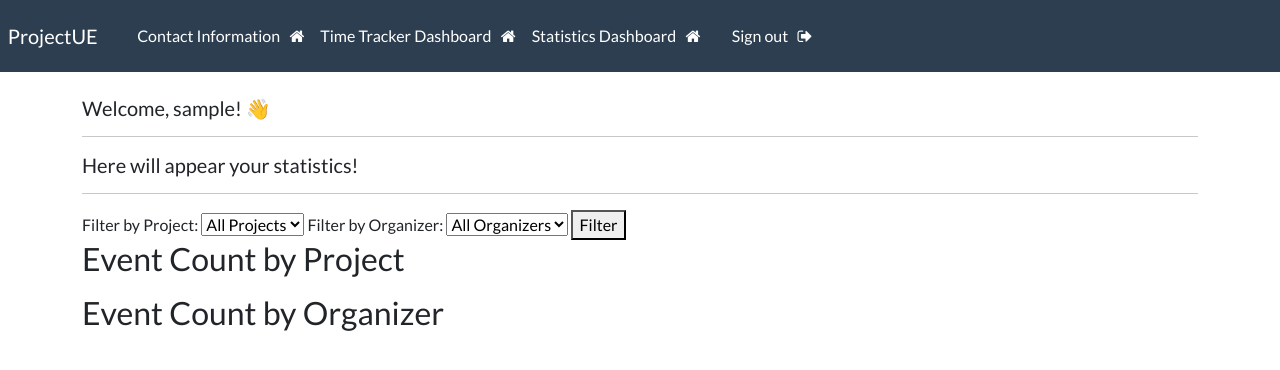
After one commit to Fractaliter/ProjectUE, a Django app: page /statistics_dashboard in a window 1280 px wide. The commit adds this page. Shown: the top 370 px of the page. Run offline with Django 4.2, Linux system fonts and the light colour scheme; the visitor is signed in with stand-in values (Sample User, id 1); data comes from the database, SQL or seed files in the repository; data that the repository does not hold is empty.

Commit message:
project dropdown added and initial statistics

```diff
--- a/crm/webapp/templates/webapp/navbar.html
+++ b/crm/webapp/templates/webapp/navbar.html
@@ -41,6 +41,12 @@
             <li class="nav-item">
 
               <a class="nav-link" href="{% url 'event_dashboard' %}">Time Tracker Dashboard &nbsp; <i class="fa fa-home" aria-hidden="true"></i> </a>
+
+            </li>
+
+            <li class="nav-item">
+
+              <a class="nav-link" href="{% url 'statistics_dashboard' %}">Statistics Dashboard &nbsp; <i class="fa fa-home" aria-hidden="true"></i> </a>
 
             </li>
 
--- a/crm/webapp/templates/webapp/register.html
+++ b/crm/webapp/templates/webapp/register.html
@@ -10,7 +10,6 @@
 
             <h3> Create your account </h3>
 
-            <h5> Start managing your clients today! </h5>
 
             <hr>
             <br>
--- /dev/null
+++ b/crm/webapp/templates/webapp/statistics_dashboard.html
@@ -0,0 +1,50 @@
+{% extends 'webapp/base.html' %}
+
+{% block content %}
+
+    <h5> Welcome, {{user}}! 👋 </h5>
+
+    <hr>
+
+    <h5> Here will appear your statistics! </h5>
+
+    <hr>
+
+
+<!-- Filters -->
+<form method="get">
+    <label for="project">Filter by Project:</label>
+    <select name="project" id="project">
+        <option value="">All Projects</option>
+        {% for project in projects %}
+        <option value="{{ project.id }}" {% if selected_project|stringformat:"s" == project.id|stringformat:"s" %}selected{% endif %}>{{ project.name }}</option>
+        {% endfor %}
+    </select>
+
+    <label for="organizer">Filter by Organizer:</label>
+    <select name="organizer" id="organizer">
+        <option value="">All Organizers</option>
+        {% for organizer in organizers %}
+        <option value="{{ organizer.id }}" {% if selected_organizer == organizer.id|stringformat:"s" %}selected{% endif %}>{{ organizer.username }}</option>
+        {% endfor %}
+    </select>
+
+    <button type="submit">Filter</button>
+</form>
+
+<!-- Display statistics -->
+<h3>Event Count by Project</h3>
+<ul>
+    {% for stat in event_count_by_project %}
+    <li>{{ stat.project__name }}: {{ stat.total }}</li>
+    {% endfor %}
+</ul>
+
+<h3>Event Count by Organizer</h3>
+<ul>
+    {% for stat in event_count_by_organizer %}
+    <li>{{ stat.organizer__username }}: {{ stat.total }}</li>
+    {% endfor %}
+</ul>
+
+{% endblock %}
--- a/crm/webapp/urls.py
+++ b/crm/webapp/urls.py
@@ -15,7 +15,7 @@ urlpatterns = [
 
 
 
-    # EVENT  CRUD
+    # CONTACT  CRUD
     path('contact_dashboard', views.contact_dashboard, name="contact_dashboard"),
     path('create_contact', views.create_contact, name="create_contact"),
     path('update_contact/<int:pk>', views.update_contact, name='update_contact'),
@@ -29,6 +29,10 @@ urlpatterns = [
     path('create_event/', views.create_event, name='create_event'),
     path('register_event/<int:event_id>/', views.register_event, name='register_event'),
 
+    path('create_project/', views.create_project, name='create_project'),
+
+    path('statistics_dashboard', views.statistics_dashboard, name="statistics_dashboard"),
+
     path('artist-search/', views.artist_search, name='artist_search_url'),
 
 
--- a/crm/webapp/views.py
+++ b/crm/webapp/views.py
@@ -1,12 +1,12 @@
 from django.shortcuts import render, redirect, get_object_or_404
-from .forms import CreateUserForm, LoginForm, CreateContactForm,ContactForm, UpdateContactForm,EventForm
-
+from .forms import CreateUserForm, LoginForm, CreateContactForm,ContactForm, UpdateContactForm,EventForm,ProjectForm
+from django.db.models import Count
 from django.contrib.auth.models import auth
 from django.contrib.auth import authenticate
 
 from django.contrib.auth.decorators import login_required
 
-from .models import Contact,Event, Attendee
+from .models import Contact,Event,Attendee,Project,User
 
 from django.contrib import messages
 
@@ -88,10 +88,12 @@ def contact_dashboard(request):
 def event_dashboard(request):
 
     my_events = Event.objects.all()
+    my_projects = Project.objects.all()
 
-    context = {'events': my_events}
+    context = {'events': my_events,'projects':my_projects}
 
     return render(request, 'webapp/event_dashboard.html', context=context)
+
 
 
 # - Create a contact
@@ -201,6 +203,19 @@ def create_event(request):
     return render(request, 'webapp/event_form.html', {'form': form})
 
 @login_required
+def create_project(request):
+    if request.method == 'POST':
+        form = ProjectForm(request.POST)
+        if form.is_valid():
+            project = form.save(commit=False)
+            project.save()
+            return redirect('event_dashboard')
+    else:
+        form = ProjectForm()
+    return render(request, 'webapp/project_form.html', {'form': form})
+
+
+@login_required
 def register_event(request, event_id):
     event = get_object_or_404(Event, pk=event_id)
     Attendee.objects.get_or_create(user=request.user, event=event)
@@ -208,12 +223,47 @@ def register_event(request, event_id):
 
 def artist_search(request):
     artist = None  # Default to None if no search has been made or if no artist is found
-
     if request.method == 'POST':
         artist_name = request.POST.get('artist_name')  # Get the artist name from the submitted form data
         artist = get_artist_info(artist_name)  # Use the function to fetch the artist information
 
         # If get_artist_info returns None (artist not found), keep artist as None
         # Otherwise, artist will be the dictionary with the artist's information
+    return render(request, 'webapp/artist_search.html', {'artist': artist})
 
-    return render(request, 'webapp/artist_search.html', {'artist': artist})
+# - Statistics Dashboard
+@login_required
+def statistics_dashboard(request):
+    # Get all projects and organizers for dropdown filters
+    projects = Project.objects.all()
+    organizers = User.objects.all()
+
+    selected_project = request.GET.get('project')
+    selected_organizer = request.GET.get('organizer')
+
+    # Start with all events
+    events = Event.objects.all()
+
+    # Filter events by selected project if applicable
+    if selected_project:
+        events = events.filter(project_id=selected_project)
+
+    # Filter events by selected organizer if applicable
+    if selected_organizer:
+        events = events.filter(organizer_id=selected_organizer)
+
+    # Additional statistics (modify as needed)
+    event_count_by_project = Event.objects.values('project__name').annotate(total=Count('id')).order_by('-total')
+    event_count_by_organizer = Event.objects.values('organizer__username').annotate(total=Count('id')).order_by('-total')
+
+    context = {
+        'projects': projects,
+        'organizers': organizers,
+        'events': events,
+        'event_count_by_project': event_count_by_project,
+        'event_count_by_organizer': event_count_by_organizer,
+        'selected_project': selected_project,
+        'selected_organizer': selected_organizer,
+    }
+
+    return render(request, 'webapp/statistics_dashboard.html', context)
```
Also changed, not shown: crm/webapp/forms.py (+6 -1 lines), crm/webapp/models.py (+7 -1 lines), crm/webapp/templates/webapp/create_project.html (added, +54 -0 lines), crm/webapp/templates/webapp/event_dashboard.html (+46 -0 lines), crm/webapp/templates/webapp/project_form.html (added, +9 -0 lines), crm/webapp/migrations/0003_project_alter_event_project.py (added).
